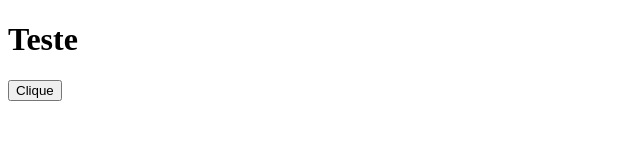
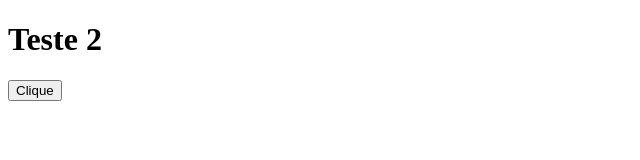
Before and after one commit to IzaakSantana/test-page, a plain HTML site: page index.html in a window 1280 px wide. Shown: the full height of the page, 0-640 px from the left. Drawn offline with Linux system fonts and the light colour scheme.

Commit message:
Update index.html

```diff
--- a/index.html
+++ b/index.html
@@ -4,7 +4,7 @@
   <title>Teste page</title>
 </head>
 <body>
-  <h1>Teste</h1
+  <h1>Teste 2</h1
   <input type="text" id="texto">
   <input type="button" value="Clique" onclick=alertar()>
 
```
